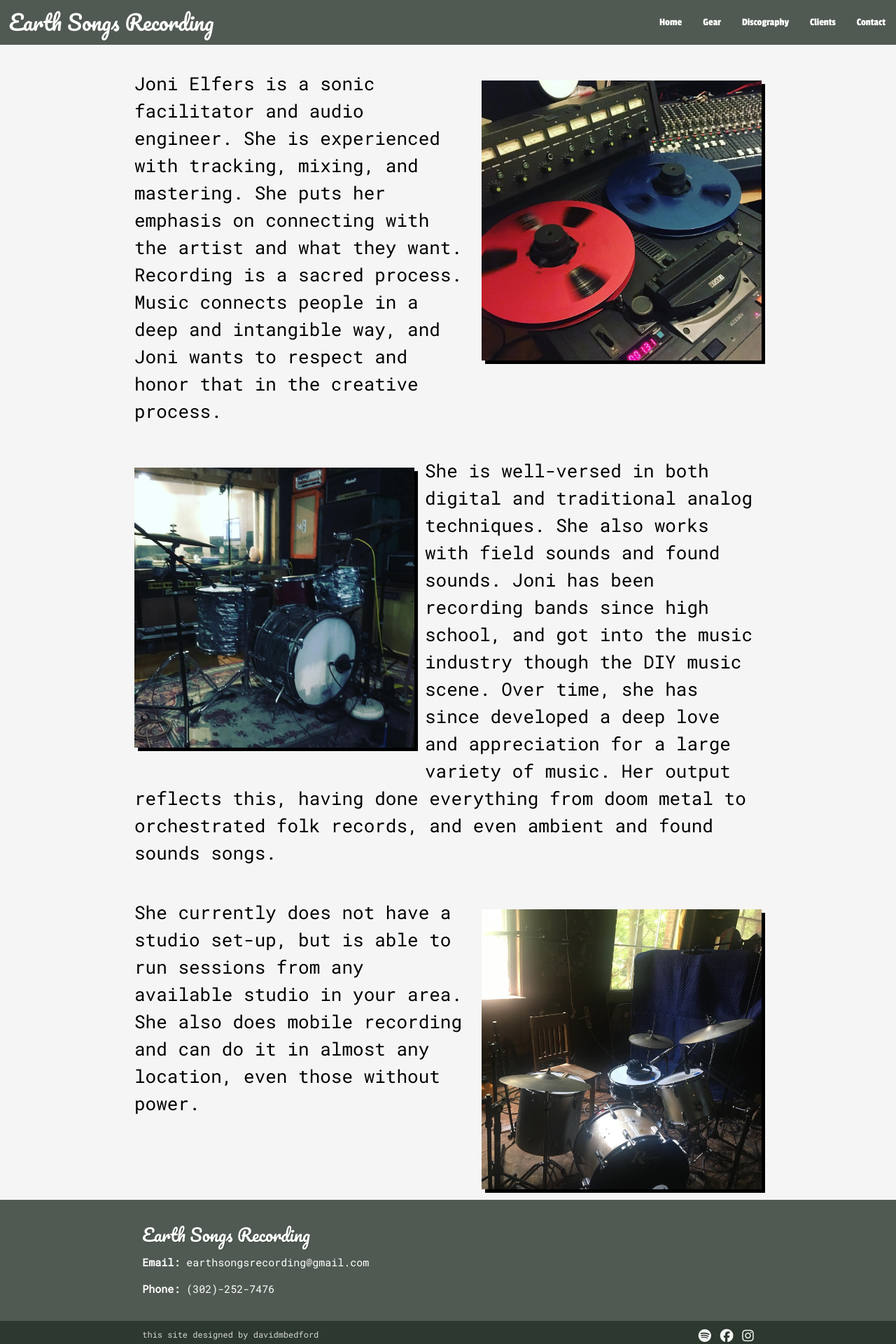
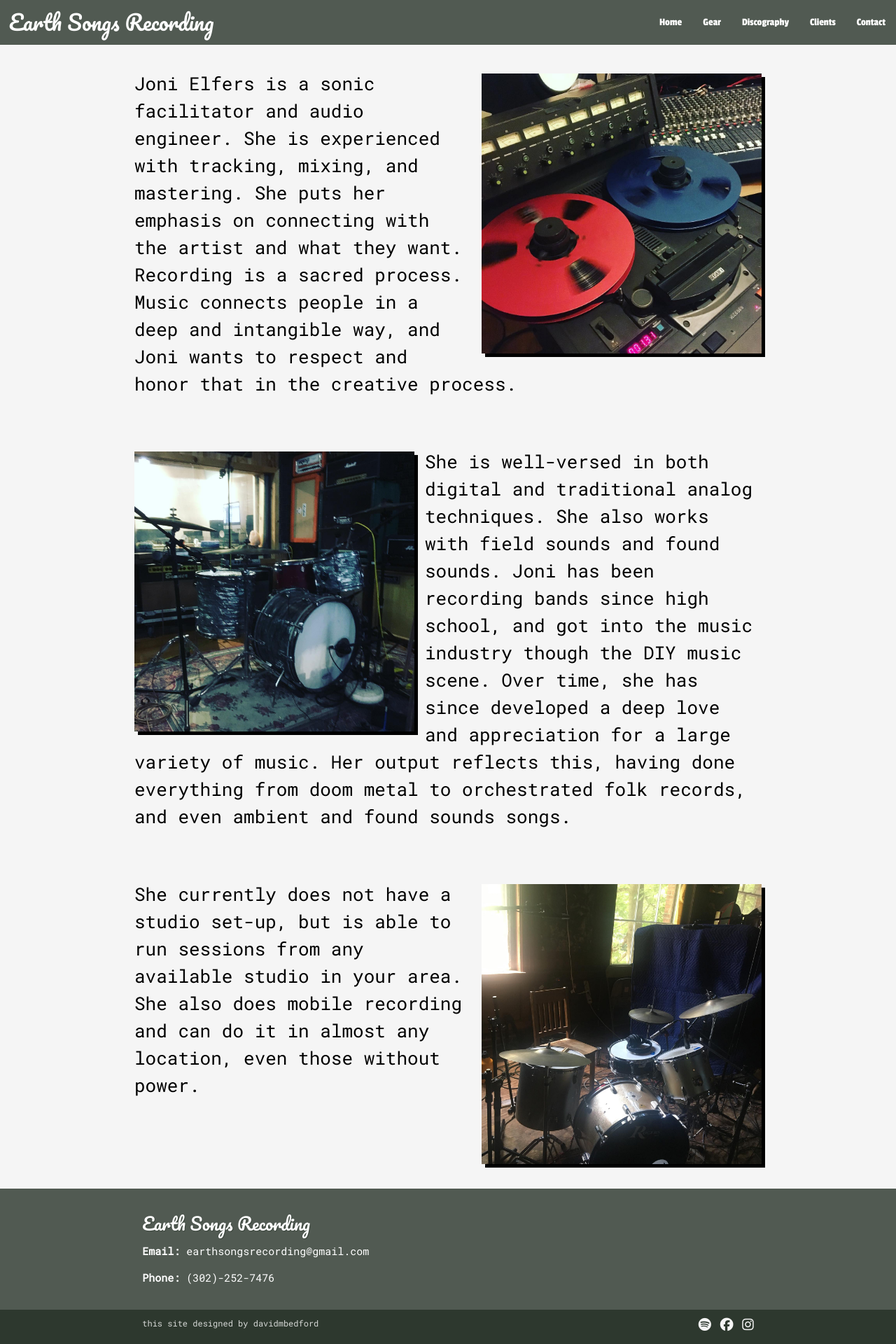
Before and after one commit to davidmbedford/joni-portfolio, a React (Create React App) app: page / in a window 1280 px wide. Shown: the top 1920 px of the page at 70% size. Built offline with nearby package versions, Linux system fonts and the light colour scheme.

Commit message:
(bug) pictures moved in an ungraceful manner - xml edited to ensure smoother placement on phone rotation

```diff
--- a/src/screens/home/index.js
+++ b/src/screens/home/index.js
@@ -9,21 +9,32 @@ function Home() {
     <div className="App" id="homenav">
       <div className="App-header">
         <div className="container">
-          <p className="homeParagraph"> <img src={Tape} className="picRight" alt="analog tape machine" />
+
+        <div className="row">
+          <img src={Tape} className="picRight" alt="analog tape machine" />
+          <p className="homeParagraph">
             Joni Elfers is a sonic facilitator and audio engineer. She is experienced with tracking, mixing, and mastering. She puts her emphasis on
             connecting with the artist and what they want. Recording is a sacred process. Music connects people in a deep and intangible way,
             and Joni wants to respect and honor that in the creative process.
           </p>
-          <p className="homeParagraph"> <img src={SilverDrum} className="picLeft" alt="silver drumset" />
+        </div>
+        <div className="row">
+          <img src={SilverDrum} className="picLeft" alt="silver drumset" />
+          <p className="homeParagraph">
             She is well-versed in both digital and traditional analog techniques. She also works with field sounds and found sounds.
             Joni has been recording bands since high school, and got into the music industry though the DIY music scene. Over time, she has since developed a deep love
             and appreciation for a large variety of music.  Her output reflects this, having done everything from doom metal to orchestrated folk records,
             and even ambient and found sounds songs.
           </p>
-          <p className="homeParagraph"> <img src={GoldDrum} className="picRight" alt="gold drumset" />
+        </div>
+        <div className="row">
+          <img src={GoldDrum} className="picRight" alt="gold drumset" />
+          <p className="homeParagraph">
             She currently does not have a studio set-up, but is able to run sessions from any available studio in your area. She also does mobile
             recording and can do it in almost any location, even those without power.
           </p>
+        </div>
+
         </div>
       </div>
     </div>
```
Also changed, not shown: 1 other file (tests, documents, lock files or other folders).
